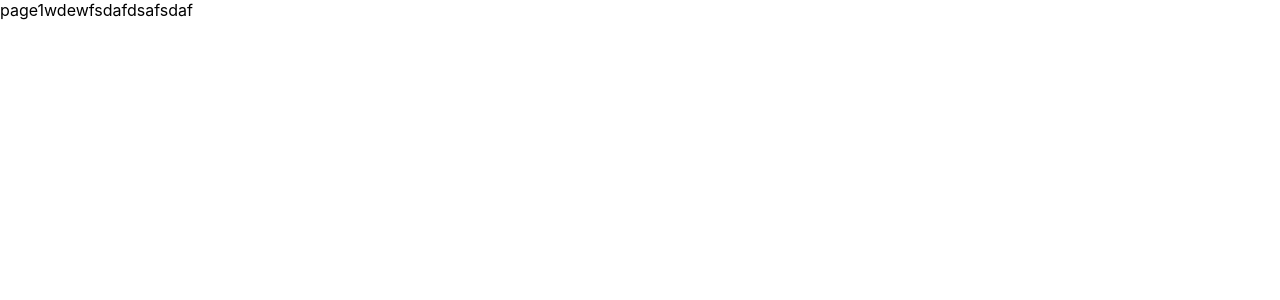
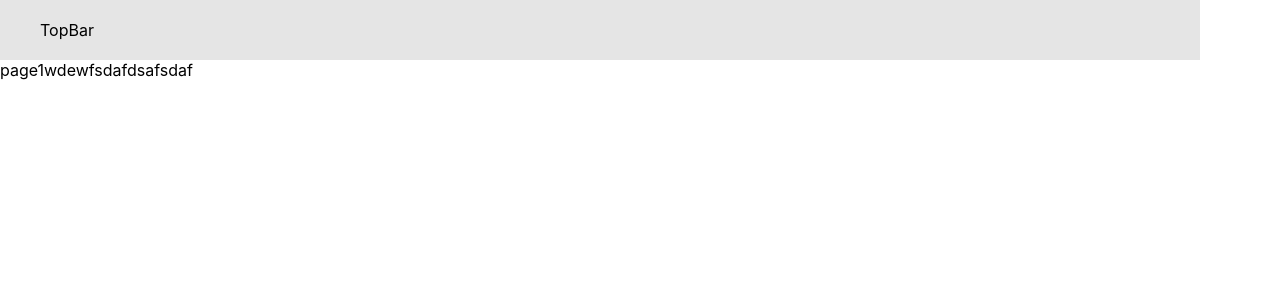
Before and after one commit to TeTedo/NFT_lottery, a React (Create React App) app in the folder front/: page / in a window 1280 px wide. Shown: the top 300 px of the page. Built offline with nearby package versions, Linux system fonts and the light colour scheme.

Commit message:
components 샘플

```diff
--- a/front/package.json
+++ b/front/package.json
@@ -10,6 +10,7 @@
     "react-dom": "^18.2.0",
     "react-router-dom": "^6.12.1",
     "react-scripts": "5.0.1",
+    "styled-components": "^6.0.0-rc.3",
     "web-vitals": "^2.1.4"
   },
   "scripts": {
--- a/front/src/App.js
+++ b/front/src/App.js
@@ -2,10 +2,12 @@ import React from "react";
 import { BrowserRouter as Router, Route, Routes } from "react-router-dom";
 import Page1 from "./pages/page1";
 import Page2 from "./pages/page2";
+import Topbar from "./components/TopBar/TopBar";
 
 function App() {
   return (
     <Router>
+      <Topbar/>
       <Routes>
         <Route path="/" element={<Page1 />} />
         <Route path="/page1" element={<Page1 />} />
--- /dev/null
+++ b/front/src/components/TopBar/TopBar.js
@@ -0,0 +1,10 @@
+import React from 'react'
+import {TopbBarContainer} from "./styles"
+
+function TopBar() {
+  return (
+    <TopbBarContainer>TopBar</TopbBarContainer>
+  )
+}
+
+export default TopBar
--- /dev/null
+++ b/front/src/components/TopBar/styles.js
@@ -0,0 +1,17 @@
+import styled from "styled-components";
+
+const TopbBarContainer = styled.div`
+  box-sizing: border-box;
+  width: 1200px;
+  height: 60px;
+  display: flex;
+  flex-direction: row;
+  justify-content: space-between;
+  align-items: center;
+  padding: 8px 40px 8px 40px;
+  background-color: rgba(0, 0, 0, 0.1);
+  align-content: center;
+  flex-wrap: nowrap;
+`;
+
+export { TopbBarContainer };
```
